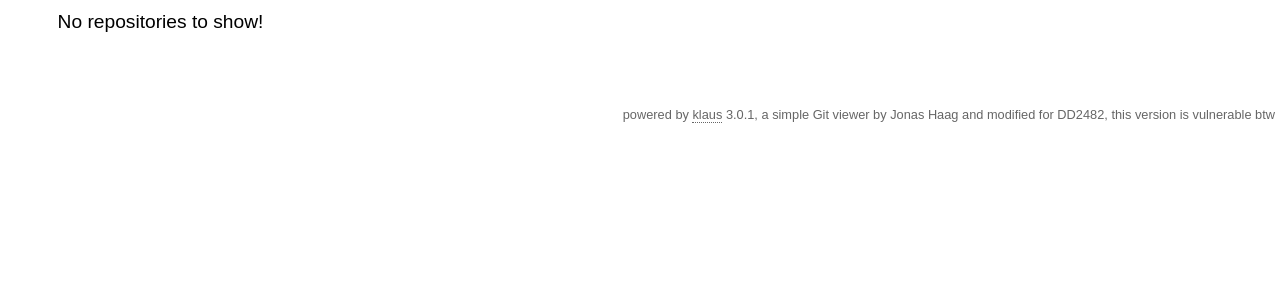
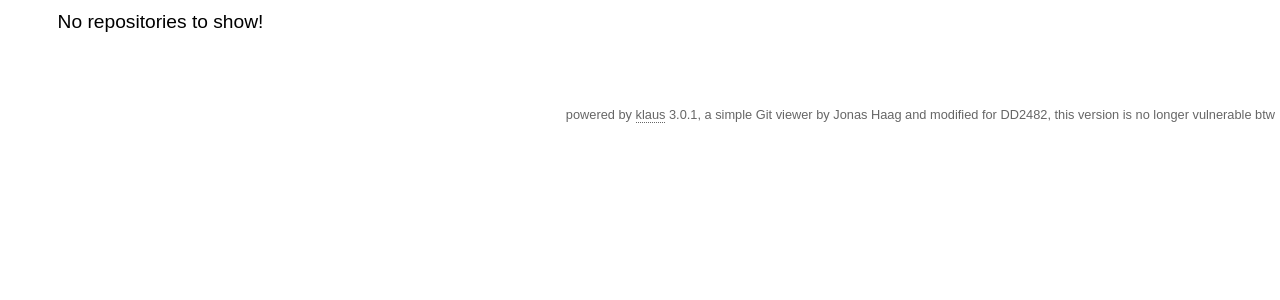
Before and after one commit to superderker/klaus-clone, a Flask app: page / in a window 1280 px wide. Shown: the part 172-472 px from the top of the page. Run offline with Flask 3, Linux system fonts and the light colour scheme; parts of the project's set-up code (start-up, migrations or seed data) failed here and were passed over.

Commit message:
remove vulnerabilities, fix cd.yml again

```diff
--- a/klaus/templates/skeleton.html
+++ b/klaus/templates/skeleton.html
@@ -25,5 +25,5 @@
 
 <footer>
   powered by <a href="https://github.com/jonashaag/klaus">klaus</a> {{ KLAUS_VERSION }},
-  a simple Git viewer by Jonas Haag and modified for DD2482, this version is vulnerable btw
+  a simple Git viewer by Jonas Haag and modified for DD2482, this version is no longer vulnerable btw
 </footer>
```
Also changed, not shown: .github/workflows/cd.yml, 1 other file.
